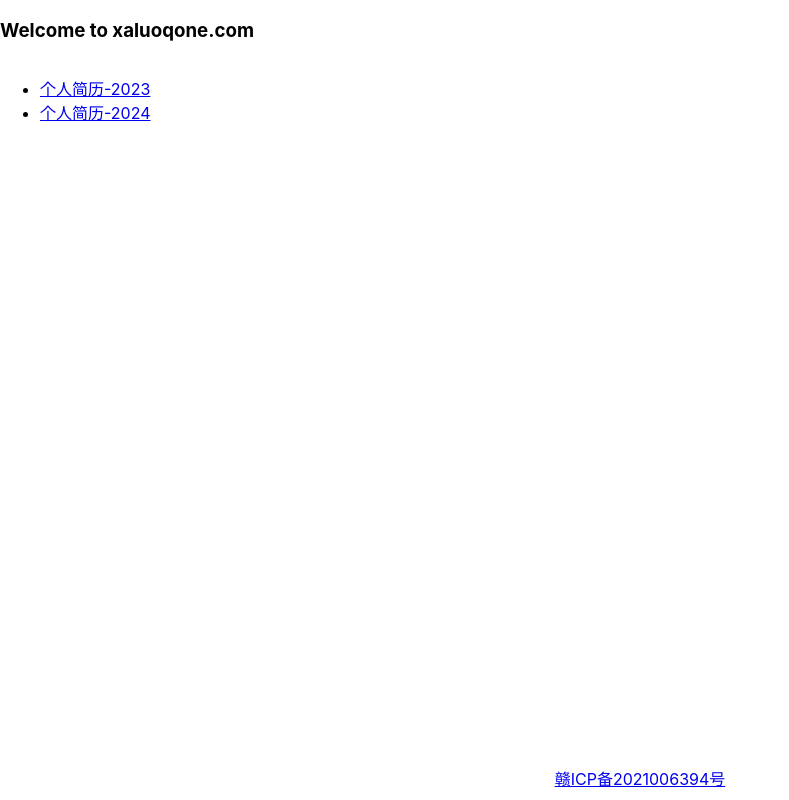
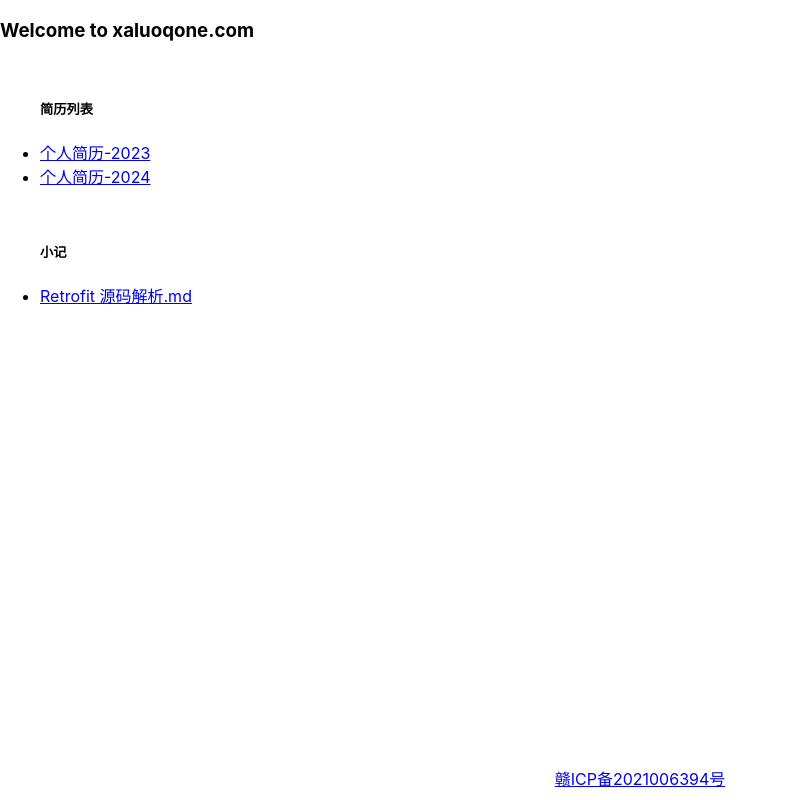
Before and after one commit to xaluoqone/xaluoqone.com, a React (Create React App) app: page / in a window 1280 px wide. Shown: the whole page, without its empty margins (0-789 px from the left). Built offline with nearby package versions, Linux system fonts and the light colour scheme.

Commit message:
添加文档

```diff
--- a/src/App.tsx
+++ b/src/App.tsx
@@ -1,9 +1,12 @@
 import React from 'react'
 import './App.css'
 
-interface Resume {
+interface Doc {
   title: string
   url: string
+}
+
+interface Resume extends Doc {
 }
 
 const resumes: Resume[] = [
@@ -17,15 +20,29 @@ const resumes: Resume[] = [
   },
 ]
 
+const docs: Doc[] = [
+  {
+    title: 'Retrofit 源码解析.md',
+    url: '/resume-2023.pdf',
+  },
+]
+
 function App() {
   return (
     <div className={'root'}>
       <div className={'content'} style={{ flexDirection: 'column' }}>
         <h3>Welcome to xaluoqone.com</h3>
-        <ul>{
+        <ul><h5>简历列表</h5>{
           resumes.map(resume => (
             <li>
               <a href={resume.url} target={'_blank'} rel={'noreferrer'}>{resume.title}</a>
+            </li>
+          ))
+        }</ul>
+        <ul><h5>小记</h5>{
+          docs.map(doc => (
+            <li>
+              <a href={doc.url} target={'_blank'} rel={'noreferrer'}>{doc.title}</a>
             </li>
           ))
         }</ul>
```
